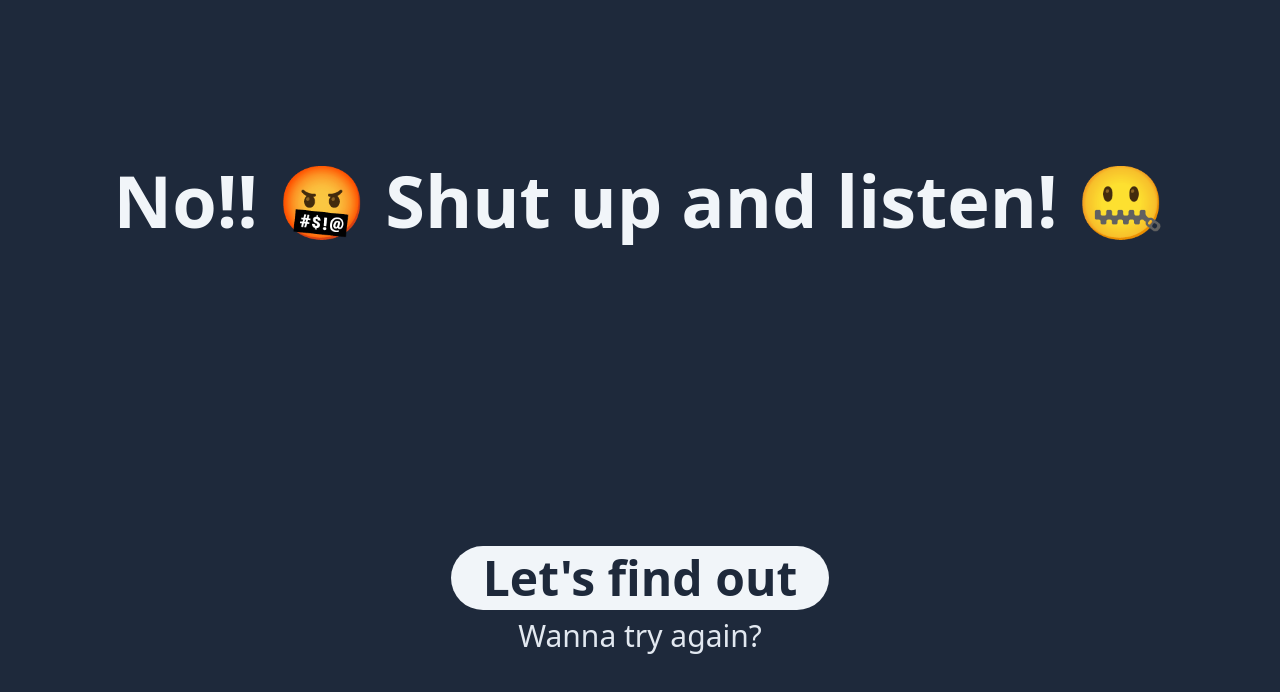
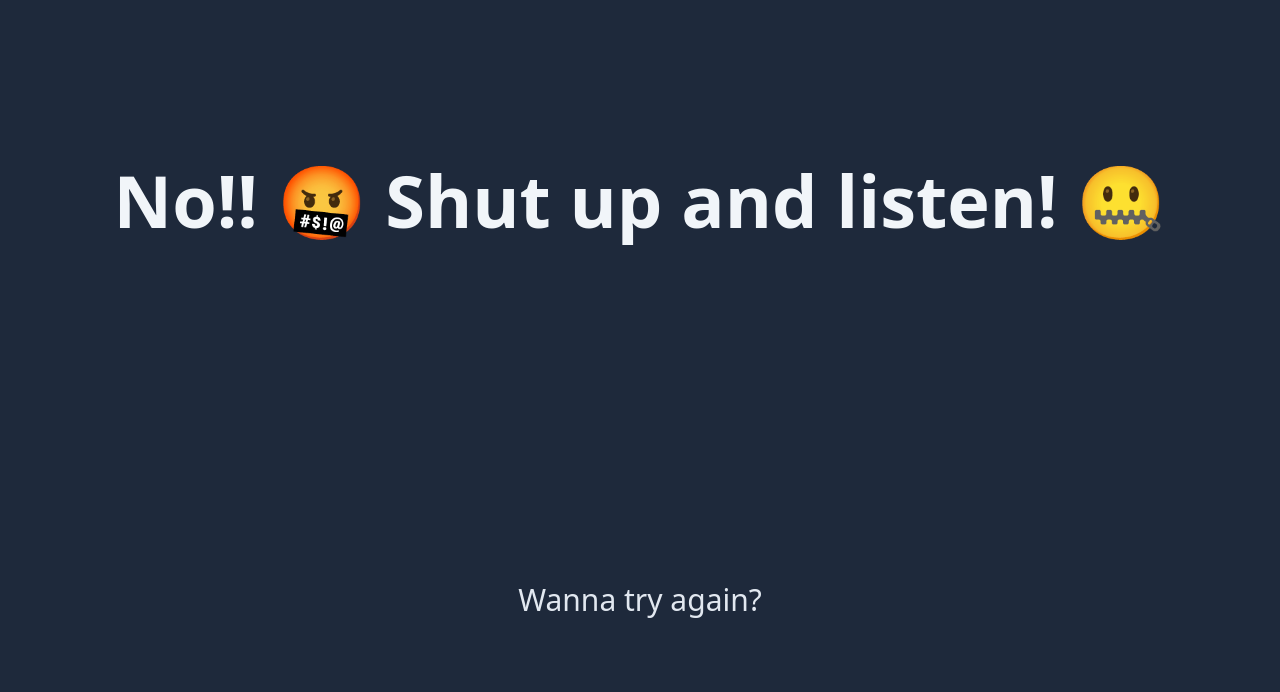
Before and after one commit to edlixstudios/do-i-know-better, a Svelte app: page / in a window 1280 px wide. Both pictures are taken after a click on the button "Let's find out". Shown: the top 692 px of the page. Built offline with nearby package versions, Linux system fonts and the light colour scheme.

Commit message:
yes finish

```diff
--- a/src/App.svelte
+++ b/src/App.svelte
@@ -9,7 +9,6 @@
   let show:boolean = false;
 
   async function getAnswer(){
-    if (tried) return;
     onInput();
 
     tried = true;
@@ -47,8 +46,11 @@
       {/if}
     </div>
     <div class="flex flex-col gap-2 h-1/2 justify-center" >
+      {#if !tried}
       <button on:click={getAnswer} class="text-2xl font-bold text-slate-800 bg-slate-100 py-2 px-8 rounded-full transition-all md:text-4xl xl:font-sans xl:text-5xl xl:hover:scale-110 " >Let's find out</button>
-      <button on:click={reset} class="text-slate-200 text-lg md:text-1xl xl:text-3xl" >Wanna try again?</button>
+      {:else}
+        <button on:click={reset} class="text-slate-200 text-lg md:text-1xl xl:text-3xl" >Wanna try again?</button>
+      {/if}
     </div>
   </div>
 </div>
```
